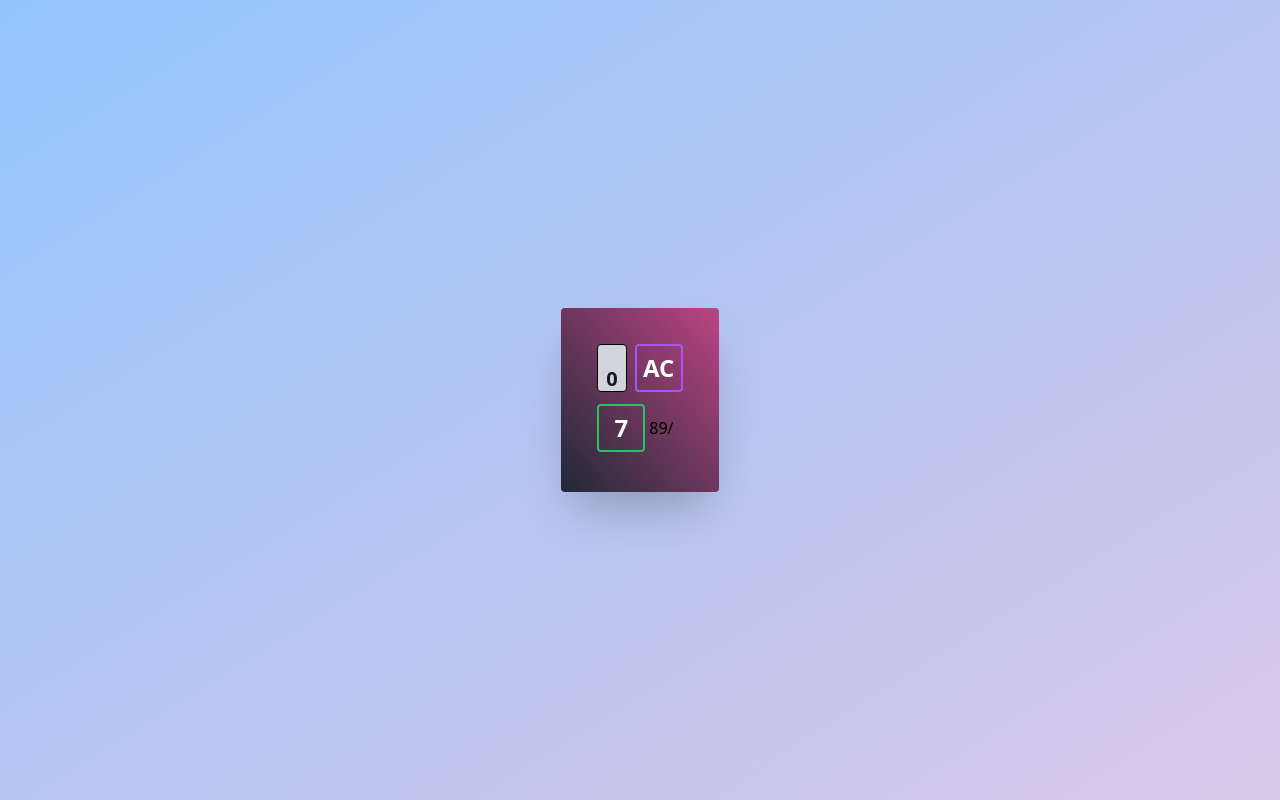
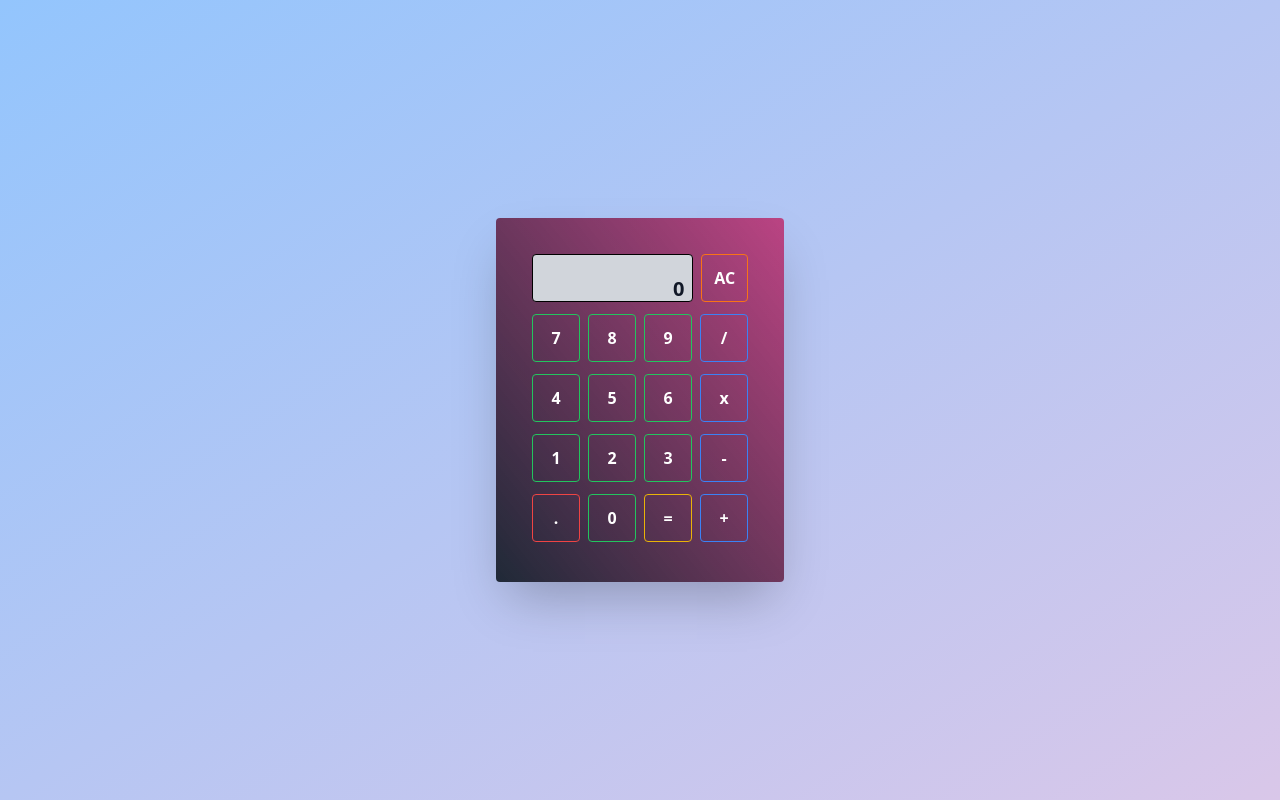
Before and after one commit to ScoopJr/calculator-js, a plain HTML site: page index.html in a window 1280 px wide. Drawn offline with nearby package versions, Linux system fonts and the light colour scheme.

Commit message:
Update html and jsStyle file with button elements and classes with correlating styling

```diff
--- a/index.html
+++ b/index.html
@@ -1,4 +1,4 @@
-<!--10:-->
+<!--13:-->
 
 <!DOCTYPE html>
 <html lang="en">
@@ -24,21 +24,31 @@
                     <div class="currentNumber">0</div>
                 </div>
                 <!--button with classes for tailwind styling-->
-                <button class="clear flex w-12 h-12 justify-center items-center m-1 font-bold px-2 py-2 border hover:border-transparent rounded text-white border-2 text-2xl hover:bg-purple-500 border-purple-500">AC</button>
+                <button class="clear">AC</button>
             </div>
             <div class="flex mb-1">
-                <button class="number flex w-12 h-12 justify-center items-center m-1 font-bold px-2 py-2 border hover:border-transparent rounded text-white border-2 text-2xl hover:bg-green-500 border-green-500">7</button>
+                <button class="number">7</button>
                 <button class="number">8</button>
                 <button class="number">9</button>
                 <button class="operator">/</button>
-                <button class="number"></button>
-                <button class="number"></button>
-                <button class="number"></button>
-                <button class="number"></button>
-                <button class="number"></button>
-                <button class="number"></button>
-                <button class="number"></button>
-                <button class="number"></button>
+            </div>
+            <div class="flex mb-1">
+                <button class="number">4</button>
+                <button class="number">5</button>
+                <button class="number">6</button>
+                <button class="operator">x</button>
+            </div>
+            <div class="flex mb-1">
+                <button class="number">1</button>
+                <button class="number">2</button>
+                <button class="number">3</button>
+                <button class="operator">-</button>
+            </div>
+            <div class="flex mb-1">
+                <button class="decimal">.</button>
+                <button class="number">0</button>
+                <button class="equals">=</button>
+                <button class="operator">+</button>
             </div>
         </div>
     </div>
--- a/jsStyle.js
+++ b/jsStyle.js
@@ -15,7 +15,7 @@ calcBodyClass.split(" ").forEach((cls) => calcBody.classList.add(cls));
 
 // output class
 const outputClass =
-    "flex flex-col 2-3/4 h-12 justify-center items-end m-1 bg-gray-300 text-gray-900 font-semibold px-2 border border-black hover:border-gray-500 rounded";
+    "flex flex-col w-3/4 h-12 justify-center items-end m-1 bg-gray-300 text-gray-900 font-semibold px-2 border border-black hover:border-gray-500 rounded";
 const output = document.querySelector(".output");
 outputClass.split(" ").forEach((cls) => output.classList.add(cls));
 
@@ -32,3 +32,33 @@ const currentNumber = document.querySelector(".currentNumber");
 currentNumberClass.split(" ").forEach((cls) => currentNumber.classList.add(cls));
 
 // all buttons
+const buttons = document.querySelectorAll('button');
+buttons.forEach((btn) => {
+    addClasses(btn)
+})
+
+// specific button types
+function addClasses(button) {
+const btnNumberClass = "hover:bg-green-500 border-green-500";
+const btnOperatorClass = "hover:bg-blue-500 border-blue-500";
+const btnClearClass = "hover:bg-orange-500 border-orange-500";
+const btnDecimalClass = "hover:bg-red-500 border-red-500";
+const btnEqualsClass = "hover:bg-yellow-500 border-yellow-500";
+
+if (button.classList.value === "number") {
+    btnNumberClass.split(" ").forEach((cls) => button.classList.add(cls));
+} else if (button.classList.value === "operator") {
+    btnOperatorClass.split(" ").forEach((cls) => button.classList.add(cls));
+} else if (button.classList.value === "clear") {
+    btnClearClass.split(" ").forEach((cls) => button.classList.add(cls));
+} else if (button.classList.value === "decimal") {
+    btnDecimalClass.split(" ").forEach((cls) => button.classList.add(cls));
+} else if (button.classList.value === "equals") {
+    btnEqualsClass.split(" ").forEach((cls) => button.classList.add(cls));
+}
+
+// all buttons
+const baseClass =
+    "number flex w-12 h-12 justify-center items-center m-1 font-bold py-2 px-2 border hover:border-transparent rounded text-white border"
+    baseClass.split(" ").forEach((cls) => button.classList.add(cls));
+}
```
